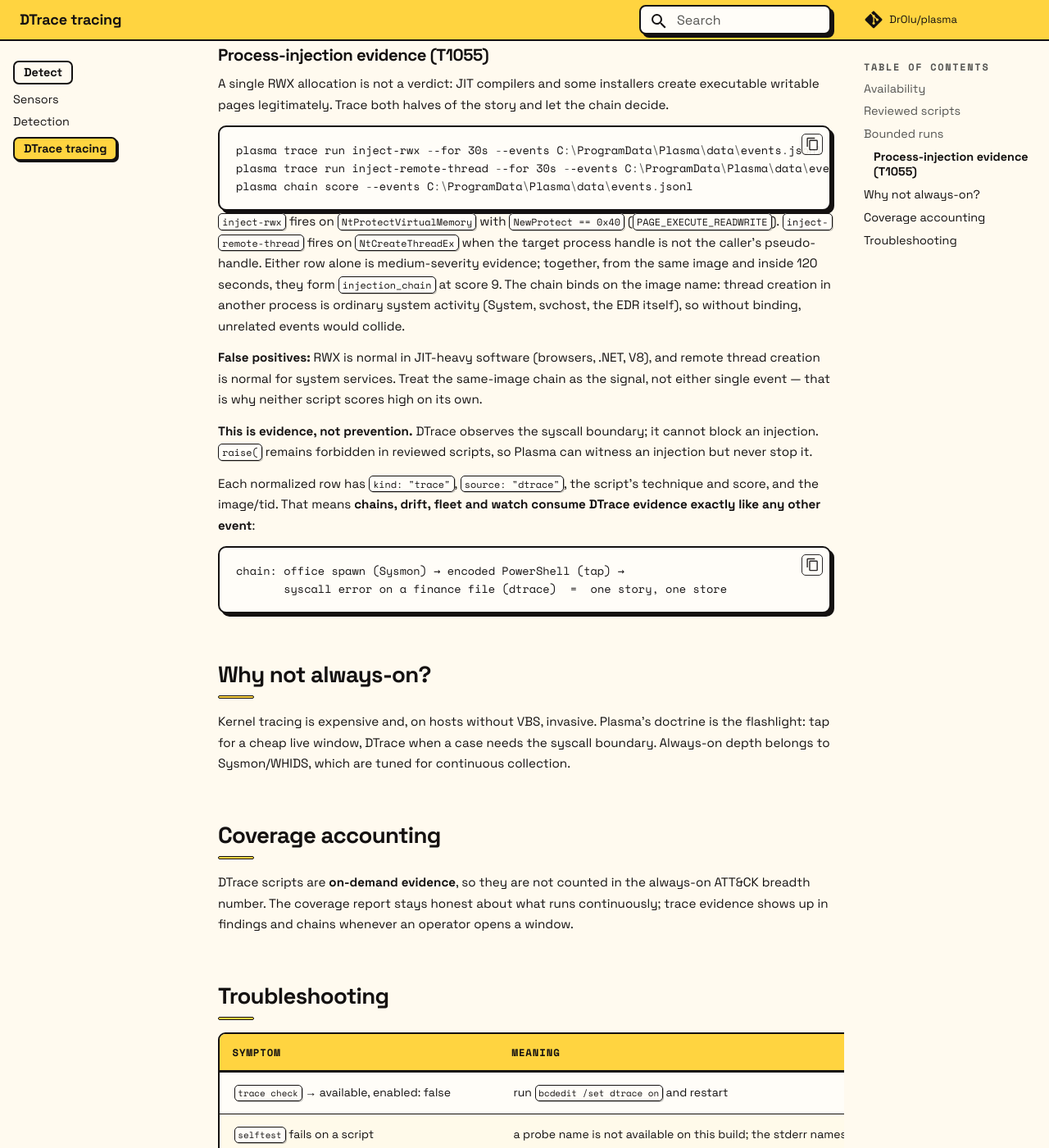
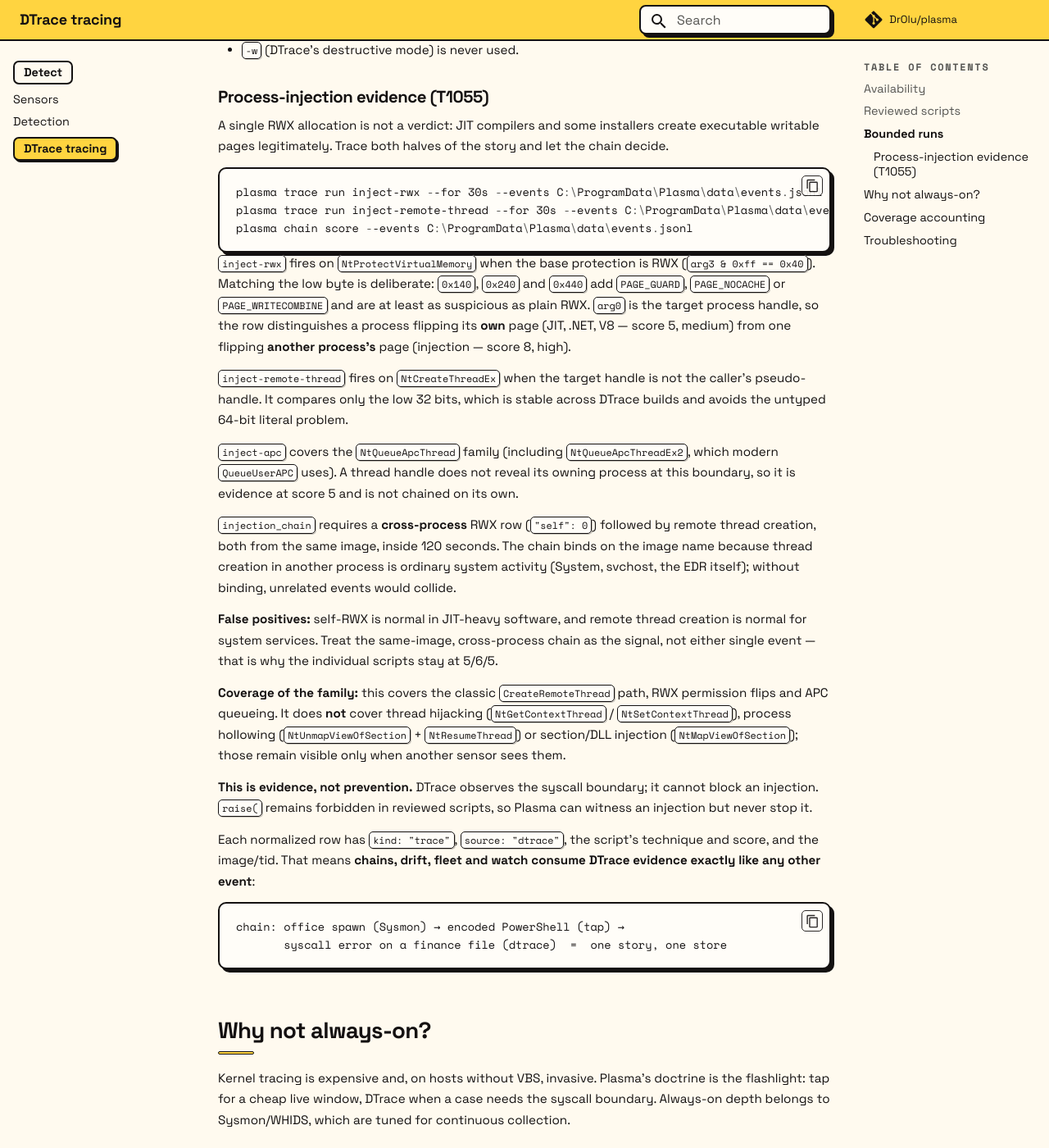
Before and after one commit to DrOlu/plasma, an MkDocs documentation site: the page built from docs/trace.md, in a window 1280 px wide and 1400 px high, scrolled down 2189 px. Shown: the whole window at 82% size. Built offline with MkDocs 1.6.1 and Material for MkDocs 9.7.7, drawn with Linux system fonts in a browser that asks for light colours; comment, search, counter and statistics services are not loaded; some of the changed text lies outside the part shown.

Commit message:
fix(trace): separate self from cross-process injection evidence (#3)
- inject-rwx matches RWX with modifier bits (arg3 & 0xff == 0x40) and emits self plus a per-row score: self 5, cross-process 8.
- trace.normalize honours a per-row score so one predicate can carry both severities.
- injection_chain requires self=0, so JIT warm-up cannot satisfy the first step; both halves must still share an image.
- inject-remote-thread compares the low 32 bits of the target handle, avoiding an untyped 64-bit literal.
- Add inject-apc for NtQueueApcThread, Ex and Ex2.
- Positive controls on WS1 and WS2: self RWX score 5, cross-process VirtualProtectEx score 8, CreateRemoteThread row, QueueUserAPC -> NtQueueApcThreadEx2 row.
- Bump to 1.9.4; 488 passed / 21 skipped.

````diff
--- a/docs/trace.md
+++ b/docs/trace.md
@@ -55,8 +55,9 @@ plasma trace list
 | `syscall-errors` | T1106 | 6 | NT syscalls returning a non-success status: tid, image, function, status |
 | `process-create` | T1059 | 5 | `NtCreateUserProcess` / `NtCreateThreadEx` entries: tid, image |
 | `etw-kernel-process` | T1057 | 4 | ETW `Microsoft-Windows-Kernel-Process` events (header fields only) |
-| `inject-rwx` | T1055 | 5 | `NtProtectVirtualMemory` granting `PAGE_EXECUTE_READWRITE` (0x40): tid, image, protection |
+| `inject-rwx` | T1055 | 5 / 8 | `NtProtectVirtualMemory` granting RWX (base `arg3 & 0xff == 0x40`): tid, image, raw protection, self flag. Self-access scores 5; cross-process scores 8 |
 | `inject-remote-thread` | T1055 | 6 | `NtCreateThreadEx` with a target handle other than the caller: tid, image, remote flag |
+| `inject-apc` | T1055 | 5 | `NtQueueApcThread`, `NtQueueApcThreadEx` or `NtQueueApcThreadEx2`: tid, image, syscall |
 
 Scripts live in `sensors/dtrace/*.d`, carry metadata in `/* */` block
 comments, and are validated before use: an allowlisted provider is required,
@@ -91,19 +92,40 @@ plasma trace run inject-remote-thread --for 30s --events C:\ProgramData\Plasma\d
 plasma chain score --events C:\ProgramData\Plasma\data\events.jsonl
 ```
 
-`inject-rwx` fires on `NtProtectVirtualMemory` with `NewProtect == 0x40`
-(`PAGE_EXECUTE_READWRITE`). `inject-remote-thread` fires on
-`NtCreateThreadEx` when the target process handle is not the caller's
-pseudo-handle. Either row alone is medium-severity evidence; together, from
-the same image and inside 120 seconds, they form `injection_chain` at
-score 9. The chain binds on the image name: thread creation in another
-process is ordinary system activity (System, svchost, the EDR itself), so
-without binding, unrelated events would collide.
+`inject-rwx` fires on `NtProtectVirtualMemory` when the base protection is
+RWX (`arg3 & 0xff == 0x40`). Matching the low byte is deliberate: `0x140`,
+`0x240` and `0x440` add `PAGE_GUARD`, `PAGE_NOCACHE` or `PAGE_WRITECOMBINE`
+and are at least as suspicious as plain RWX. `arg0` is the target process
+handle, so the row distinguishes a process flipping its **own** page (JIT,
+.NET, V8 — score 5, medium) from one flipping **another process's** page
+(injection — score 8, high).
 
-**False positives:** RWX is normal in JIT-heavy software (browsers, .NET,
-V8), and remote thread creation is normal for system services. Treat the
-same-image chain as the signal, not either single event — that is why
-neither script scores high on its own.
+`inject-remote-thread` fires on `NtCreateThreadEx` when the target handle is
+not the caller's pseudo-handle. It compares only the low 32 bits, which is
+stable across DTrace builds and avoids the untyped 64-bit literal problem.
+
+`inject-apc` covers the `NtQueueApcThread` family (including
+`NtQueueApcThreadEx2`, which modern `QueueUserAPC` uses). A thread handle
+does not reveal its owning process at this boundary, so it is evidence at
+score 5 and is not chained on its own.
+
+`injection_chain` requires a **cross-process** RWX row (`"self": 0`) followed
+by remote thread creation, both from the same image, inside 120 seconds.
+The chain binds on the image name because thread creation in another process
+is ordinary system activity (System, svchost, the EDR itself); without
+binding, unrelated events would collide.
+
+**False positives:** self-RWX is normal in JIT-heavy software, and remote
+thread creation is normal for system services. Treat the same-image,
+cross-process chain as the signal, not either single event — that is why
+the individual scripts stay at 5/6/5.
+
+**Coverage of the family:** this covers the classic `CreateRemoteThread`
+path, RWX permission flips and APC queueing. It does **not** cover thread
+hijacking (`NtGetContextThread` / `NtSetContextThread`), process hollowing
+(`NtUnmapViewOfSection` + `NtResumeThread`) or section/DLL injection
+(`NtMapViewOfSection`); those remain visible only when another sensor sees
+them.
 
 **This is evidence, not prevention.** DTrace observes the syscall boundary;
 it cannot block an injection. `raise(` remains forbidden in reviewed
--- a/plasma/__init__.py
+++ b/plasma/__init__.py
@@ -1,5 +1,5 @@
 """Plasma — agent-based EDR bundle with a frozen neuralOS instance."""
 
-__version__ = "1.9.3"
+__version__ = "1.9.4"
 PRODUCT = "Plasma"
 SCHEMA_VERSION = 1
--- a/pyproject.toml
+++ b/pyproject.toml
@@ -4,7 +4,7 @@ build-backend = "setuptools.build_meta"
 
 [project]
 name = "plasma-edr"
-version = "1.9.3"
+version = "1.9.4"
 description = "Plasma — an agent-based EDR bundle: Sentinel detection layer + a frozen neuralOS instance"
 readme = "README.md"
 requires-python = ">=3.9"
````
Also changed, not shown: CHANGELOG.md (+22 -2 lines), docs/changelog.md (+22 -2 lines), docs/index.md (+14 -3 lines), website/index.html (+6 -6 lines), 8 other files.
